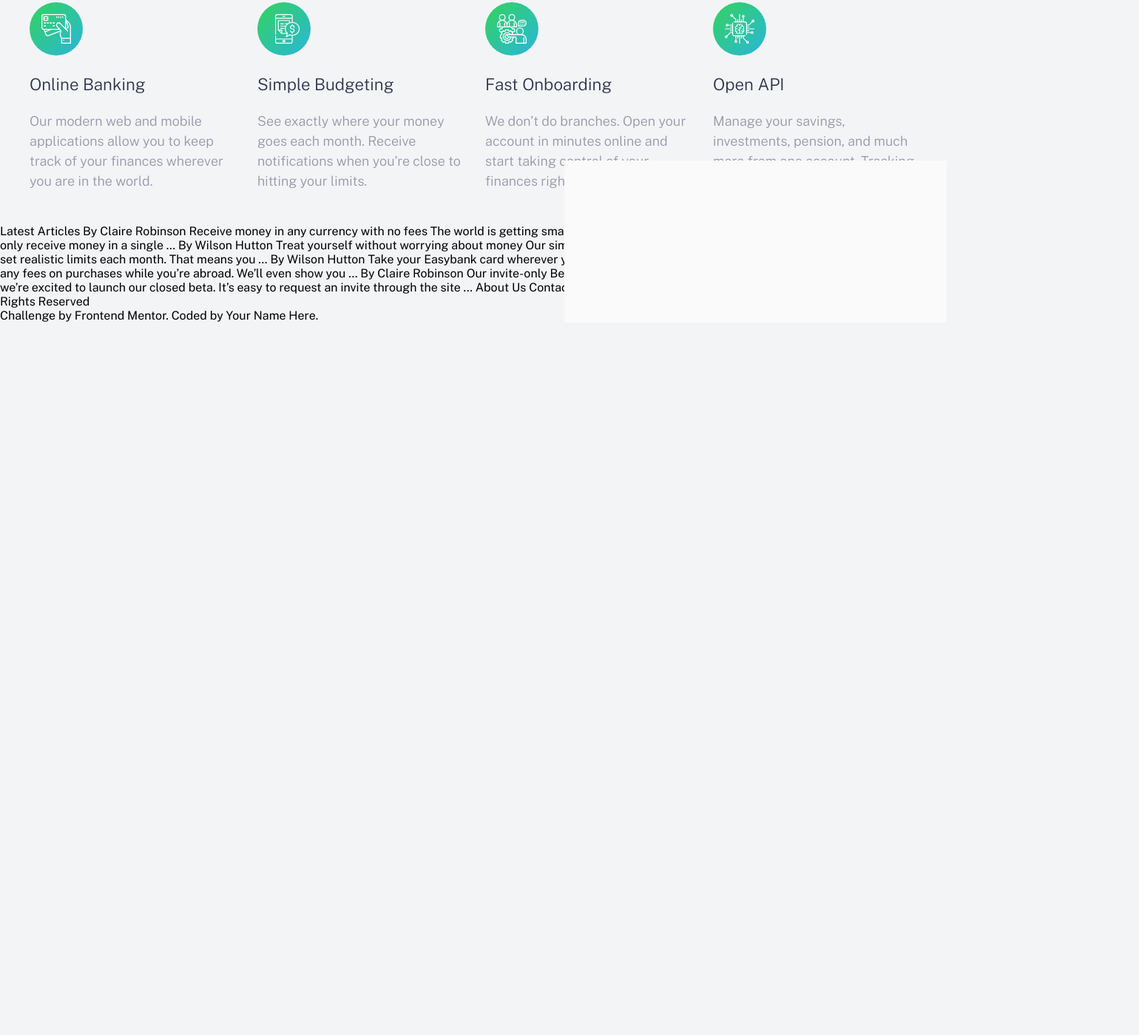
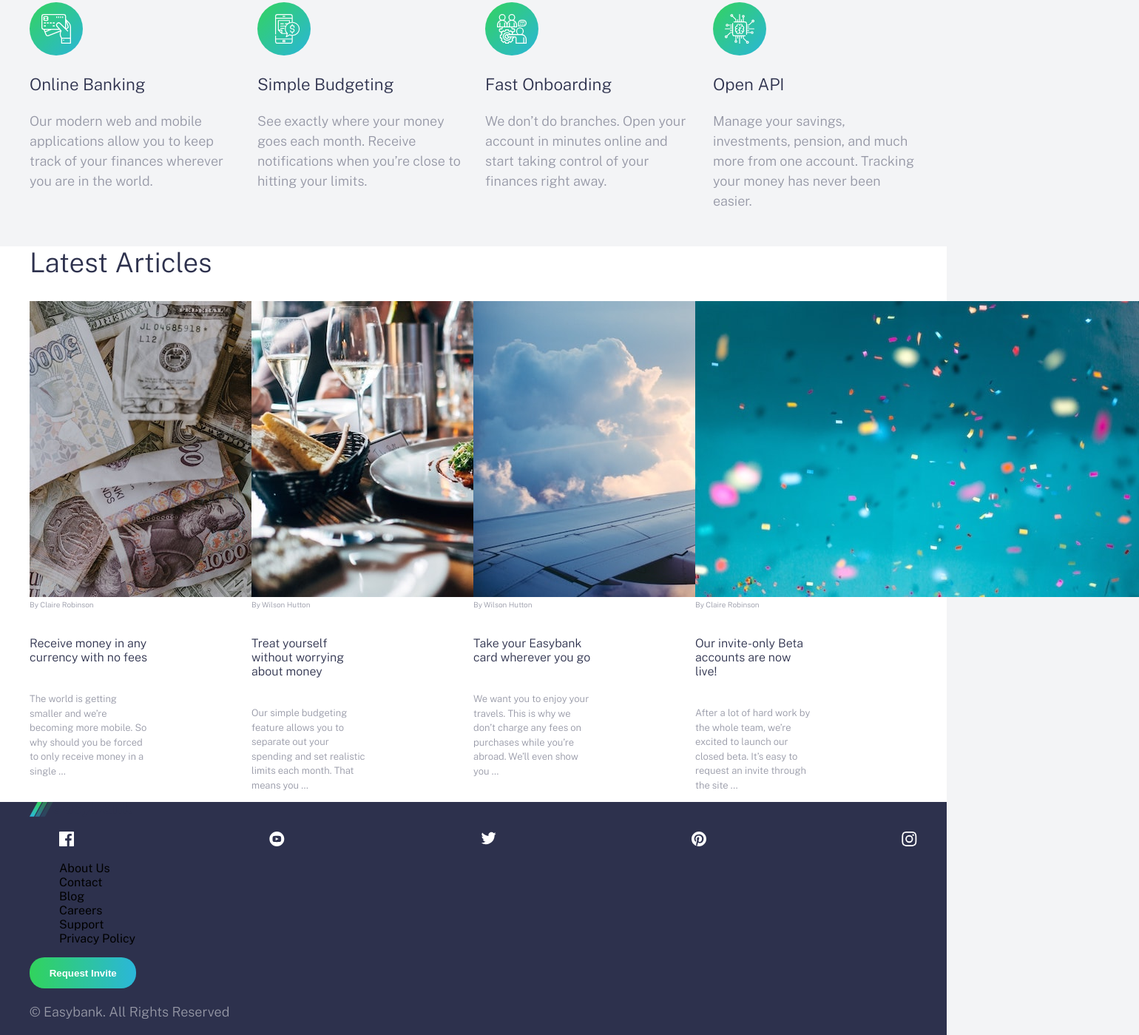
Before and after one commit to fika4life/easybank-landing-page-master, a plain HTML site: page index.html in a window 1280 px wide. Shown: the part 800-2199 px from the top of the page at 74% size, 1540 px wide, since content can reach past the window. Before the commit the page ends 1236 px from the top, so only its background shows below. Drawn offline with nearby package versions, Linux system fonts and the light colour scheme.

Commit message:
adds latest articles and footer sections

```diff
--- a/index.html
+++ b/index.html
@@ -43,7 +43,7 @@
 
   <main>
     <div class="container">
-    <section class="value-prop">
+    <section id="value-prop">
       <h2>  Why choose Easybank?</h2>
       <h5>
         We leverage Open Banking to turn your bank account into your financial hub. Control
@@ -83,9 +83,90 @@
   your money has never been easier.</p>
       </div>
     </div>
+  </div>
     </section>
+
+    <section id='latest-articles'>
+      <div class="container">
+      <h2> Latest Articles</h2>
+      <div class="articles-grid">
+      <div class="article">
+        <img src="./images/image-currency.jpg" alt="Currency">
+        <div class="article-text">
+        <div class="author">By Claire Robinson</div>
+        <h6>  Receive money in any currency with no fees</h6>
+        <p>  The world is getting smaller and we’re becoming more mobile. So why should you be
+          forced to only receive money in a single …</p>
+      </div>
+      </div>
+      <div class="article">
+        <img src="./images/image-restaurant.jpg" alt="Dish on a table">
+        <div class="article-text">
+        <div class="author"> By Wilson Hutton</div>
+        <h6>  Treat yourself without worrying about money</h6>
+        <p>   Our simple budgeting feature allows you to separate out your spending and set
+          realistic limits each month. That means you …</p>
+      </div>
+      </div>
+      <div class="article">
+        <img src="./images/image-plane.jpg" alt="Currency">
+        <div class="article-text">
+        <div class="author">By Wilson Hutton</div>
+        <h6>  Take your Easybank card wherever you go</h6>
+        <p>    We want you to enjoy your travels. This is why we don’t charge any fees on purchases
+          while you’re abroad. We’ll even show you …</p>
+      </div>
+      </div>
+      <div class="article">
+        <img src="./images/image-confetti.jpg" alt="Confetti">
+        <div class="article-text">
+        <div class="author">By Claire Robinson</div>
+        <h6> Our invite-only Beta accounts are now live!</h6>
+        <p>
+          After a lot of hard work by the whole team, we’re excited to launch our closed beta.
+          It’s easy to request an invite through the site ...
+        </p>
+      </div>
+      </div>
+    </div>
+    </div>
+    </section>
+
+  </main>
+  <footer>
+    <div class="container">
+    <div class="logo">
+      <img src="./images/logo.svg" alt="easybank logo">
+      <ul class='footer-social'>
+        <li><a href=""><img src="./images/icon-facebook.svg" alt=""></a></li>
+        <li><a href=""><img src="./images/icon-youtube.svg" alt=""></a></li>
+        <li><a href=""><img src="./images/icon-twitter.svg" alt=""></a></li>
+        <li><a href=""><img src="./images/icon-pinterest.svg" alt=""></a></li>
+        <li><a href=""><img src="./images/icon-instagram.svg" alt=""></a></li>
+      </ul>
+      <ul class="footer-nav">
+
+        <li><a href="#"> About Us
+         </a></li>
+        <li><a href="#">   Contact
+         </a></li>
+        <li><a href="#">   Blog
+         </a></li>
+        <li><a href="#">  Careers
+         </a></li>
+        <li><a href="#">   Support
+         </a></li>
+        <li><a href="#">  Privacy Policy
+         </a></li>
+      </ul>
+      <div class="footer-right">
+        <button class="cta">  Request Invite</button>
+        <p>
+          © Easybank. All Rights Reserved</p>
+      </div>
+    </div>
   </div>
-  </main>
+  </footer>
 
 </body>
 </html>
@@ -99,44 +180,11 @@
 
 
 
-  Latest Articles
-
-  By Claire Robinson
-  Receive money in any currency with no fees
-  The world is getting smaller and we’re becoming more mobile. So why should you be
-  forced to only receive money in a single …
-
-  By Wilson Hutton
-  Treat yourself without worrying about money
-  Our simple budgeting feature allows you to separate out your spending and set
-  realistic limits each month. That means you …
-
-  By Wilson Hutton
-  Take your Easybank card wherever you go
-  We want you to enjoy your travels. This is why we don’t charge any fees on purchases
-  while you’re abroad. We’ll even show you …
-
-  By Claire Robinson
-  Our invite-only Beta accounts are now live!
-  After a lot of hard work by the whole team, we’re excited to launch our closed beta.
-  It’s easy to request an invite through the site ...
 
 
 
-  About Us
-  Contact
-  Blog
-  Careers
-  Support
-  Privacy Policy
 
-  Request Invite
 
-  © Easybank. All Rights Reserved
 
-  <div class="attribution">
-    Challenge by <a href="https://www.frontendmentor.io?ref=challenge" target="_blank">Frontend Mentor</a>.
-    Coded by <a href="#">Your Name Here</a>.
-  </div>
 </body>
 </html>
--- a/style.css
+++ b/style.css
@@ -18,6 +18,7 @@ body {
   font-family: 'Public Sans', sans-serif;
   background-color: var(--light-grayish-blue);
   overflow-x: hidden;
+  max-width: 1440px;
 }
 .container {
   max-width: 1200px;
@@ -32,6 +33,9 @@ h5,
 h6 {
   color: var(--dark-blue);
   font-weight: 300;
+}
+h2 {
+  font-size: 2.3rem;
 }
 
 h5 {
@@ -49,6 +53,10 @@ p {
   line-height: 1.5;
   font-weight: 300;
   color: var(--grayish-blue);
+}
+
+li {
+  list-style-type: none;
 }
 
 header {
@@ -77,7 +85,6 @@ nav {
 nav ul.main-nav li {
   color: var(--grayish-blue);
   margin-right: 2em;
-  list-style: none;
 }
 
 .hero {
@@ -130,10 +137,46 @@ button.cta {
   gap: 2rem;
 }
 
-.value-prop h2 {
-  font-size: 2.3rem;
-}
-
 .value-prop-grid h3 {
   font-size: 1.4rem;
 }
+
+/* latest articles */
+#latest-articles {
+  background: white;
+}
+#latest-articles .articles-grid {
+  display: grid;
+  grid-template-columns: repeat(4, 1fr);
+}
+
+.article {
+  max-width: 160px;
+}
+
+.article .article-text .author {
+  font-size: 10px;
+  font-weight: 300;
+  color: var(--grayish-blue);
+}
+
+.article .article-text h6 {
+  font-size: 16px;
+  color: var(--dark-blue);
+}
+.article p {
+  font-size: 13px;
+}
+
+/* footer */
+footer {
+  background-color: var(--dark-blue);
+}
+footer .container {
+  display: grid;
+}
+
+.footer-social {
+  display: flex;
+  justify-content: space-between;
+}
```
